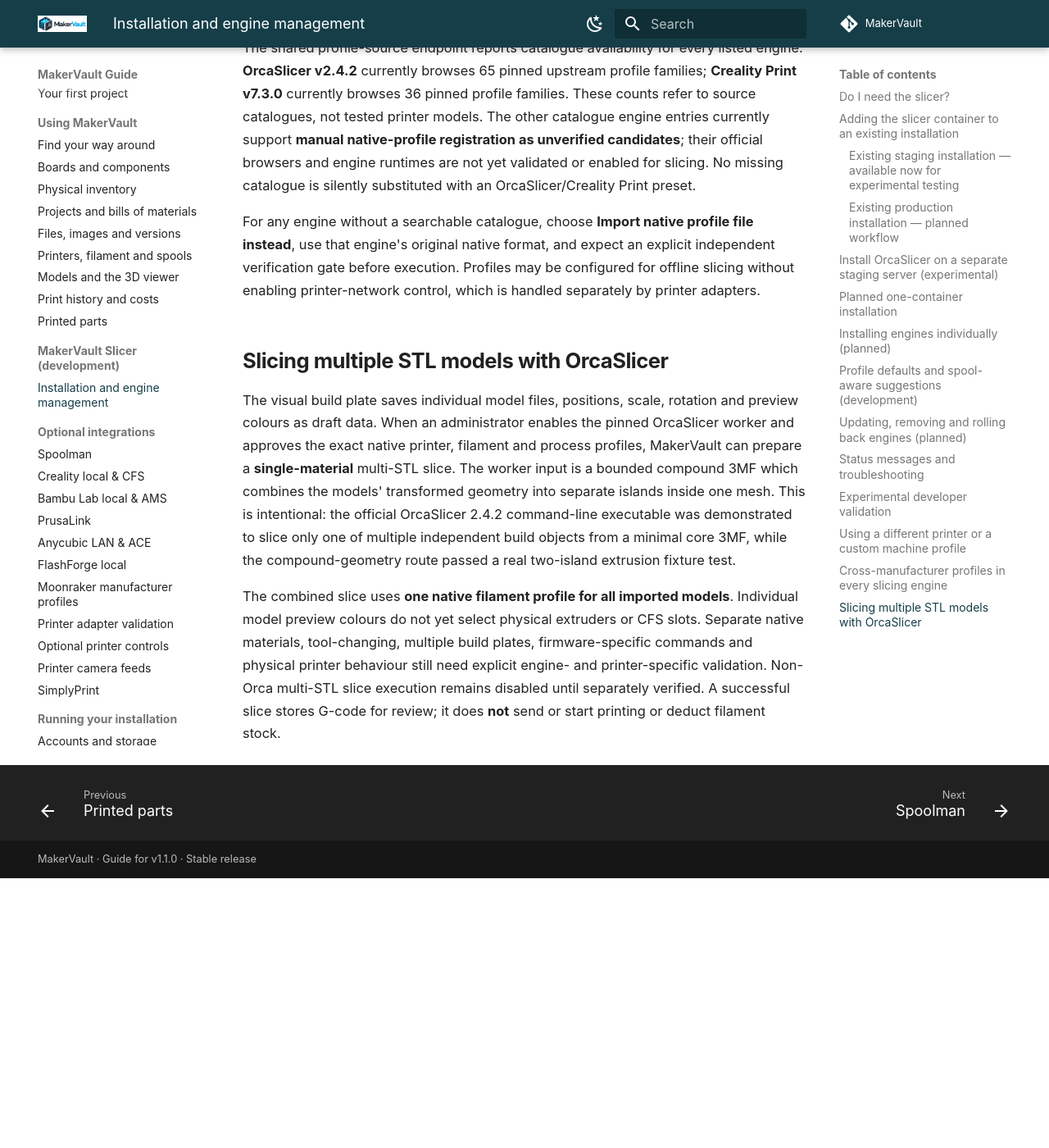
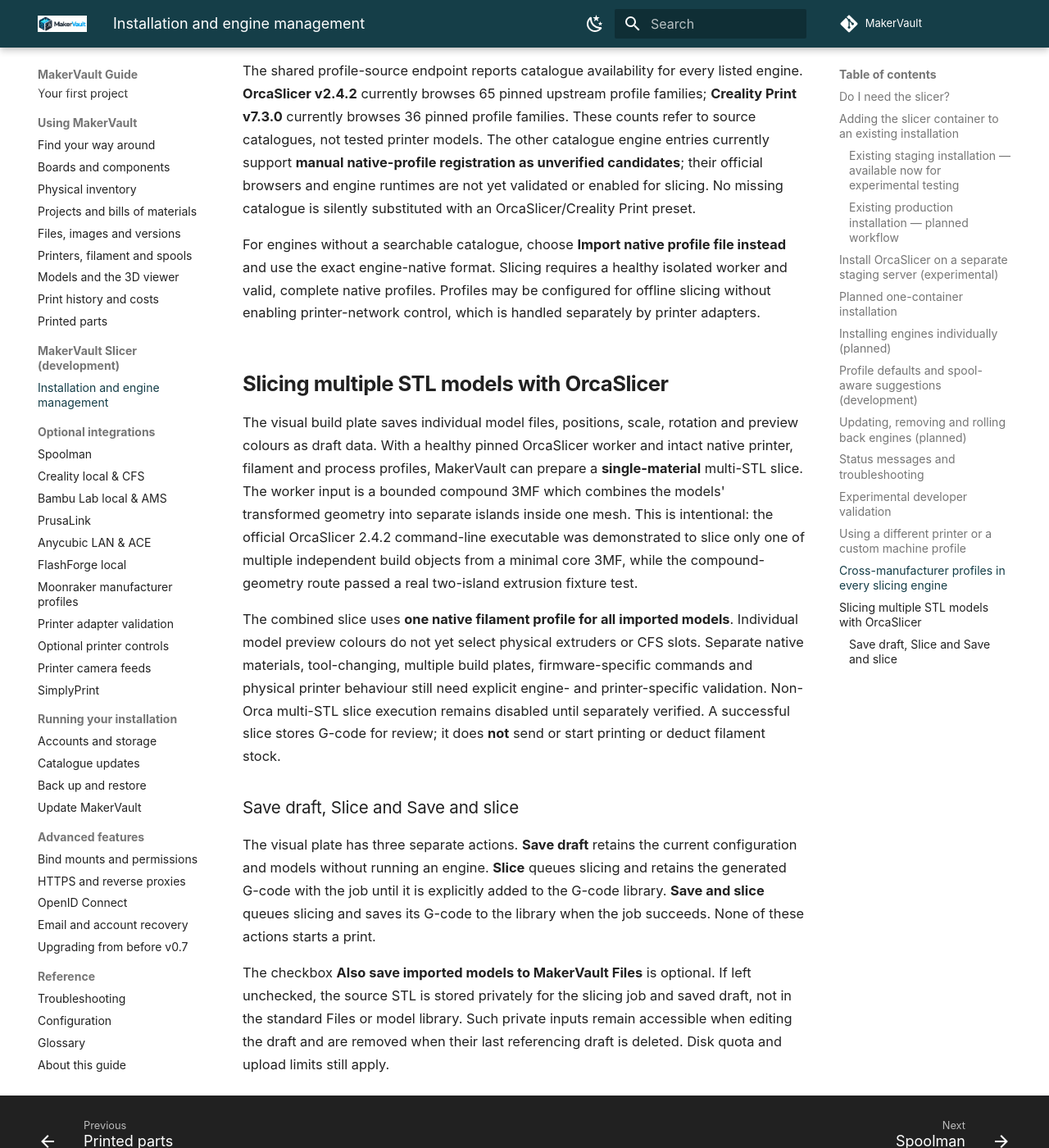
Before and after one commit to gavrd7/MakerVault, an MkDocs documentation site: the page built from docs/guide/3d-printing/slicer.md, in a window 1280 px wide and 1400 px high, scrolled down 7139 px. Shown: the whole window at 82% size. Built offline with MkDocs 1.6.1 and Material for MkDocs 9.7.7, drawn with Linux system fonts in a browser that asks for light colours; comment, search, counter and statistics services are not loaded; before the commit the page ends 8210 px from its top, so only the background shows below that; some of the changed text lies outside the part shown.

Commit message:
docs(slicer): describe private STL inputs, three actions and automatic native profile validation

````diff
--- a/docs/guide/3d-printing/slicer.md
+++ b/docs/guide/3d-printing/slicer.md
@@ -31,7 +31,7 @@
 sudo python3 scripts/install_slicer_staging.py status
 ```
 
-Once the service is running, return to **MakerVault Slicer → View engine installations**. Import compatible native printer, filament and process profiles for OrcaSlicer. An administrator must run **Test slice and approve** with real G-code output before the engine/profile combination can be used for ordinary slicing. The present staging installer does **not** yet install or update engines from a browser.
+Once the service is running, return to **MakerVault Slicer → View engine installations**. Import compatible native printer, filament and process profiles for OrcaSlicer. Imported native profiles are checked for ownership, intact content and complete parent dependencies when slicing; manual administrator approval is not required. The present staging installer does **not** yet install or update engines from a browser.
 
 **For routine staging updates once the slicer worker has been installed**, retain the slicer overlay and both environment files. Otherwise a normal three-file Compose update may remove the app's worker connection settings:
 
@@ -67,7 +67,7 @@
 sudo python3 scripts/install_slicer_staging.py status
 ```
 
-After installation, choose the Orca engine in MakerVault, import matching native printer/filament/process presets and use **Test slice and approve** (administrator only) to validate that actual slicing produces G-code. Only then can the normal **Save and slice** action succeed. This is deliberately a staging experiment: the official OrcaSlicer 2.4.2 image has passed real K1 fixture slicing, with the K2 only passing a clearly identified test-only profile workaround. Neither receipt automatically approves a user's native profiles or printer.
+After installation, choose the Orca engine in MakerVault, import matching native printer/filament/process presets and use **Slice** to generate private G-code or **Save and slice** to add successful output to the G-code library. Imported profiles are validated automatically on each slicing request. This is deliberately a staging experiment: the official OrcaSlicer 2.4.2 image has passed real K1 fixture slicing, with the K2 only passing a clearly identified test-only profile workaround. Engine tests do not guarantee a particular printer/profile combination will produce correct G-code; inspect the result before printing.
 
 The optional staging configuration is held in a private `.slicer-staging.env`. Existing MakerVault storage is untouched. To turn engine execution back off:
 
@@ -121,7 +121,7 @@
 | **No slicer installed or enabled** | The optional slicing deployment has not been enabled. It is safe to leave it this way. |
 | **Slicer service unavailable** | Execution was enabled, but no healthy, approved worker was verified. Check the worker container, credentials, image/binary identity and engine approval. |
 | **Could not check slicer availability** | The application could not confirm worker status. Check the app connection and logs. |
-| **Slicer enabled** | At least one approved worker passed health/identity checks. Specific jobs still require a supported installed engine and verified native profiles. |
+| **Slicer enabled** | At least one approved worker passed health/identity checks. Specific jobs still require a supported engine and valid owner-scoped native profiles. |
 
 Until a verified slicer worker is available, the navigation and Open Slicer button will remain disabled, while 3D Printing and G-code functionality remain available.
 
@@ -133,7 +133,7 @@
 
 OrcaSlicer v2.4.2's pinned official catalogue browser now exposes its upstream manufacturer families (including Prusa, Voron, Anycubic, Elegoo, Qidi and Custom), rather than requiring a Creality printer. Choose **MakerVault Slicer → Search official profiles → OrcaSlicer**, select the manufacturer/catalogue, then search printer, filament and process profiles separately. These are **upstream catalogue sources**, not a guarantee that every machine is supported or that the chosen preset can be used safely. Creality Print 7.3.0 also has its own pinned upstream manufacturer catalogues (including Prusa, Voron, Anycubic and Custom); its profiles remain distinct from OrcaSlicer profiles even for the same printer.
 
-If a printer is not listed, use **Import native profile** with a profile supported by the chosen engine/version. Imported vendor or custom profiles remain candidates until the operator approves a successful, reviewed slicing fixture. Firmware-specific G-code, nozzle/extruder capabilities and geometry must match the actual printer. A printer does **not** need a network upload adapter merely to slice and save G-code; sending and starting a print is a separate action.
+If a printer is not listed, use **Import native profile** with a profile supported by the chosen engine/version. Imported vendor and custom profiles are checked for content integrity and parent dependencies at slice time; operator fixture approval is optional. Firmware-specific G-code, nozzle/extruder capabilities and geometry must match the actual printer. A printer does **not** need a network upload adapter merely to slice and save G-code; sending and starting a print is a separate action.
 
 Native parent profiles are only imported when their relationships are verifiable in the pinned source catalogue. If two manufacturers use the same native parent name with different contents, MakerVault refuses the conflicting import rather than silently mixing their printer settings. This cross-vendor namespace limitation remains a development item.
 
@@ -143,14 +143,14 @@
 
 The shared profile-source endpoint reports catalogue availability for every listed engine. **OrcaSlicer v2.4.2** currently browses 65 pinned upstream profile families; **Creality Print v7.3.0** currently browses 36 pinned profile families. These counts refer to source catalogues, not tested printer models. The other catalogue engine entries currently support **manual native-profile registration as unverified candidates**; their official browsers and engine runtimes are not yet validated or enabled for slicing. No missing catalogue is silently substituted with an OrcaSlicer/Creality Print preset.
 
-For any engine without a searchable catalogue, choose **Import native profile file instead**, use that engine's original native format, and expect an explicit independent verification gate before execution. Profiles may be configured for offline slicing without enabling printer-network control, which is handled separately by printer adapters.
+For engines without a searchable catalogue, choose **Import native profile file instead** and use the exact engine-native format. Slicing requires a healthy isolated worker and valid, complete native profiles. Profiles may be configured for offline slicing without enabling printer-network control, which is handled separately by printer adapters.
 
 ## Slicing multiple STL models with OrcaSlicer
 
 The visual build plate saves individual model files, positions, scale, rotation
-and preview colours as draft data. When an administrator enables the pinned
-OrcaSlicer worker and approves the exact native printer, filament and process
-profiles, MakerVault can prepare a **single-material** multi-STL slice. The
+and preview colours as draft data. With a healthy pinned OrcaSlicer worker
+and intact native printer, filament and process profiles, MakerVault can
+prepare a **single-material** multi-STL slice. The
 worker input is a bounded compound 3MF which combines the models' transformed
 geometry into separate islands inside one mesh. This is intentional: the
 official OrcaSlicer 2.4.2 command-line executable was demonstrated to slice
@@ -164,3 +164,9 @@
 engine- and printer-specific validation. Non-Orca multi-STL slice execution
 remains disabled until separately verified. A successful slice stores G-code
 for review; it does **not** send or start printing or deduct filament stock.
+
+### Save draft, Slice and Save and slice
+
+The visual plate has three separate actions. **Save draft** retains the current configuration and models without running an engine. **Slice** queues slicing and retains the generated G-code with the job until it is explicitly added to the G-code library. **Save and slice** queues slicing and saves its G-code to the library when the job succeeds. None of these actions starts a print.
+
+The checkbox **Also save imported models to MakerVault Files** is optional. If left unchecked, the source STL is stored privately for the slicing job and saved draft, not in the standard Files or model library. Such private inputs remain accessible when editing the draft and are removed when their last referencing draft is deleted. Disk quota and upload limits still apply.
````
